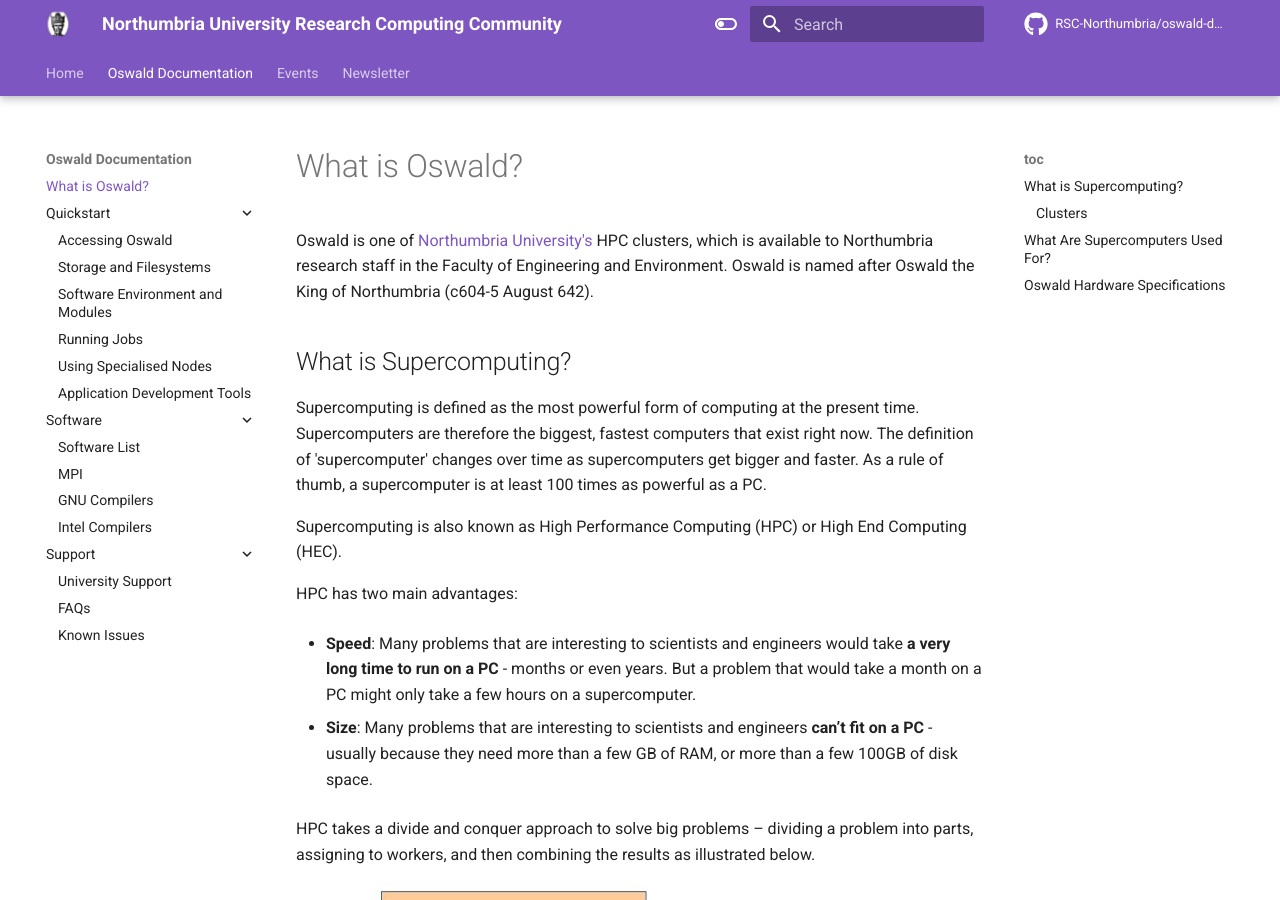
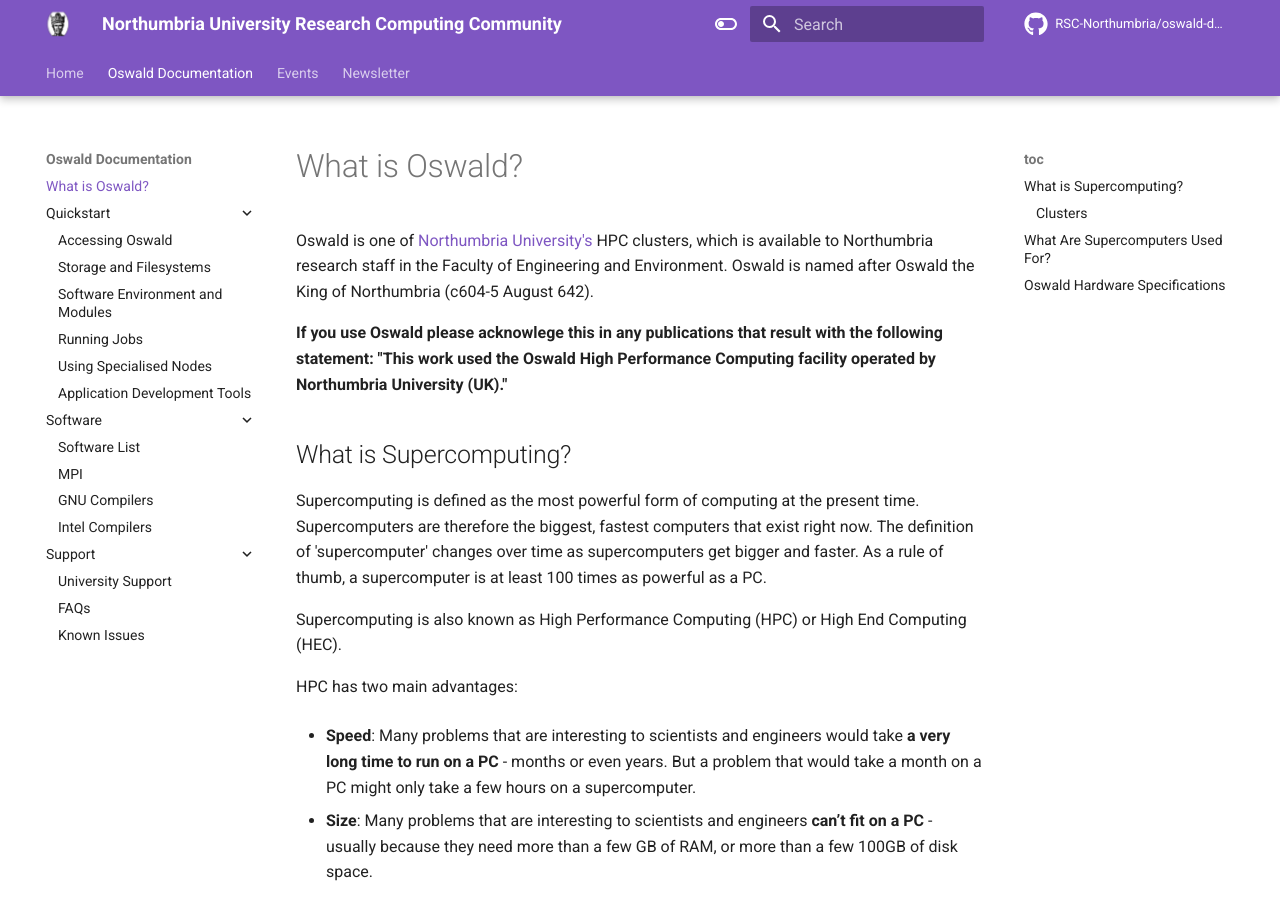
Before and after one commit to NorthumbriaResearchComputing/oswald-docs, an MkDocs documentation site: the page built from docs/oswald/what-is-oswald.md, in a window 1280 px wide and 900 px high. Built offline with MkDocs 1.6.1 and Material for MkDocs 9.7.7, drawn with Linux system fonts in a browser that asks for light colours; comment, search, counter and statistics services are not loaded.

Commit message:
Add a sentence about acknolwedging Oswald

```diff
--- a/docs/oswald/what-is-oswald.md
+++ b/docs/oswald/what-is-oswald.md
@@ -1,6 +1,8 @@
 # What is Oswald?
 
 Oswald is one of [Northumbria University's](https://www.northumbria.ac.uk) HPC clusters, which is available to Northumbria research staff in the Faculty of Engineering and Environment. Oswald is named after Oswald the King of Northumbria (c604-5 August 642).
+
+**If you use Oswald please acknowlege this in any publications that result with the following statement: "This work used the Oswald High Performance Computing facility operated by Northumbria University (UK)."**
 
 ## What is Supercomputing?
 
```
